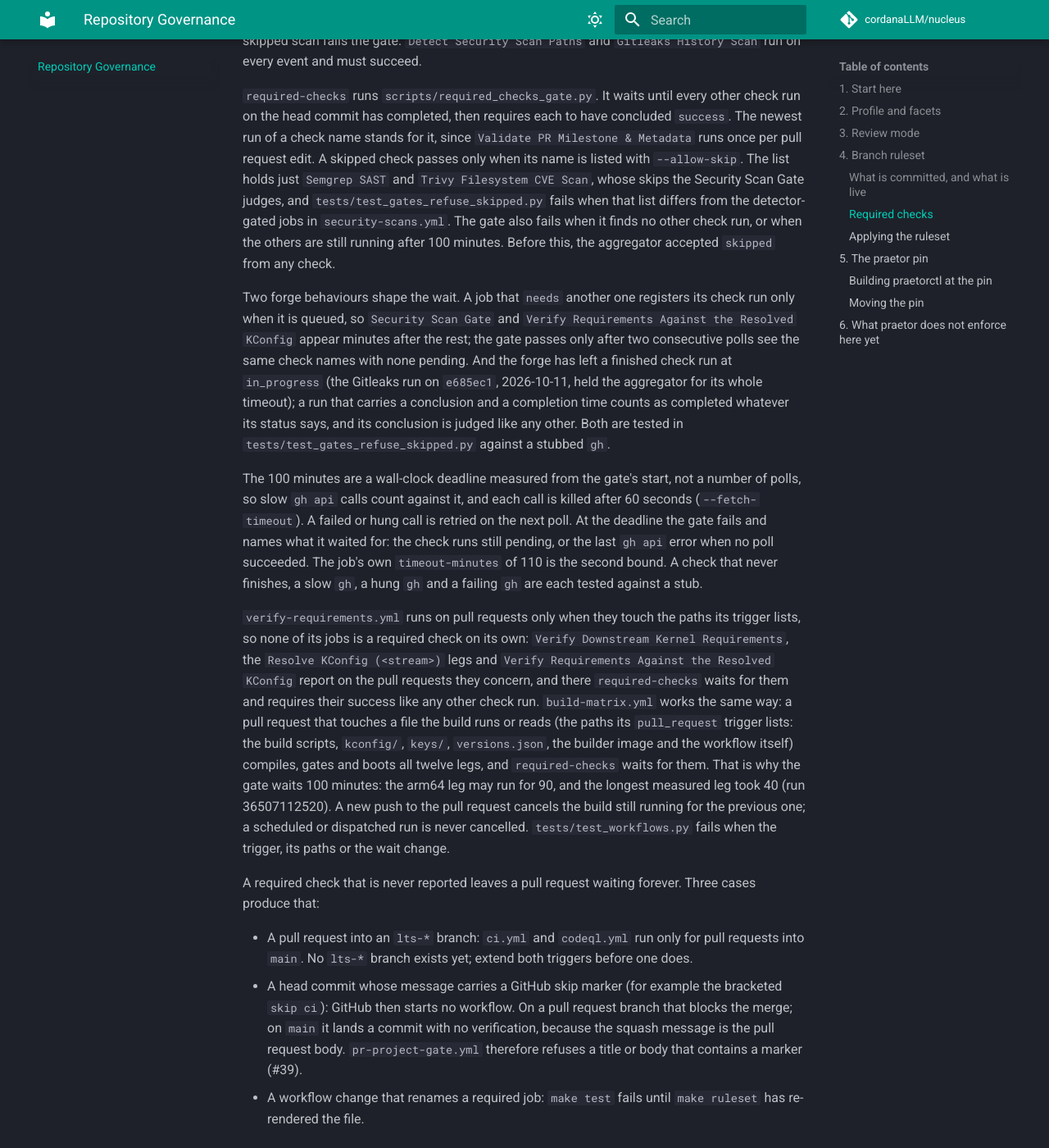
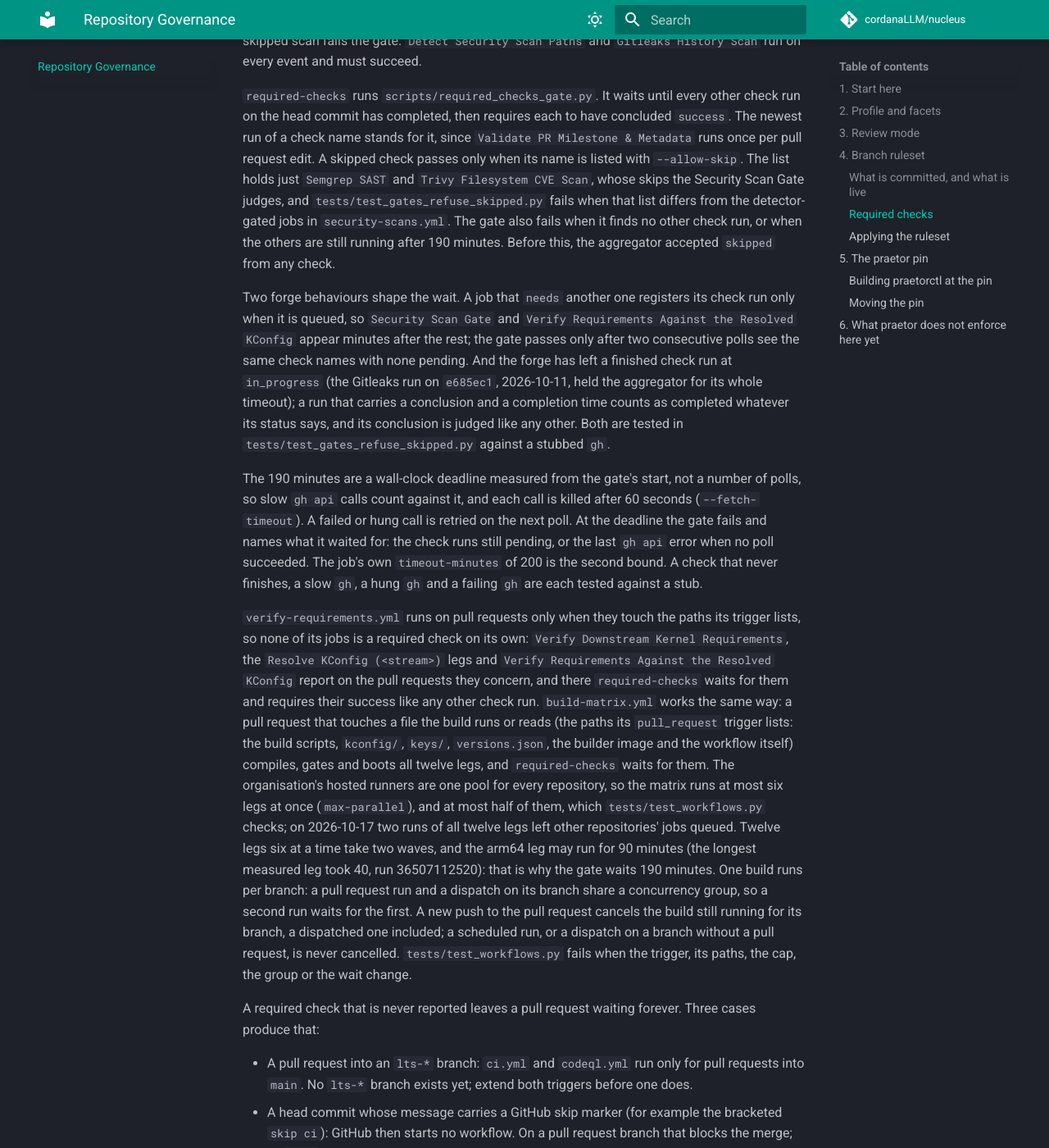
Before and after one commit to cordanaLLM/nucleus, an MkDocs documentation site: the page built from docs/repository-governance.md, in a window 1280 px wide and 1400 px high, scrolled down 3562 px. Shown: the whole window at 82% size. Built offline with MkDocs 1.6.1 and Material for MkDocs 9.7.7, drawn with Linux system fonts in a browser that asks for light colours; comment, search, counter and statistics services are not loaded.

Commit message:
ci(build-matrix): leave hosted runners to other repositories (#197)
Two runs of all twelve kernel legs on one branch (a pull request run
and a dispatch, 2026-10-17) held the organisation's hosted runners for
over an hour while other repositories' jobs queued.

- max-parallel: 6 on the kernel matrix, at most half its legs at once.
- One concurrency group per branch (head_ref, else ref_name), so a
  pull request run and a dispatch on its branch never overlap; a new
  push cancels the running build of its branch.
- required-checks waits 190 minutes for the two waves (job 200).

The workflow has no self-hosted runner set to move the legs to.
tests/test_workflows.py refuses a missing or over-half cap, the old
group and a wait shorter than the waves.

Signed-off-by: lusoris <lusoris@proton.me>

```diff
--- a/docs/repository-governance.md
+++ b/docs/repository-governance.md
@@ -118,7 +118,7 @@ request edit. A skipped check passes only when its name is listed with `--allow-
 list holds just `Semgrep SAST` and `Trivy Filesystem CVE Scan`, whose skips the Security Scan
 Gate judges, and `tests/test_gates_refuse_skipped.py` fails when that list differs from the
 detector-gated jobs in `security-scans.yml`. The gate also fails when it finds no other check
-run, or when the others are still running after 100 minutes. Before this, the aggregator
+run, or when the others are still running after 190 minutes. Before this, the aggregator
 accepted `skipped` from any check.
 
 Two forge behaviours shape the wait. A job that `needs` another one registers its check run
@@ -130,11 +130,11 @@ timeout); a run that carries a conclusion and a completion time counts as comple
 its status says, and its conclusion is judged like any other. Both are tested in
 `tests/test_gates_refuse_skipped.py` against a stubbed `gh`.
 
-The 100 minutes are a wall-clock deadline measured from the gate's start, not a number of
+The 190 minutes are a wall-clock deadline measured from the gate's start, not a number of
 polls, so slow `gh api` calls count against it, and each call is killed after 60 seconds
 (`--fetch-timeout`). A failed or hung call is retried on the next poll. At the deadline the gate
 fails and names what it waited for: the check runs still pending, or the last `gh api` error
-when no poll succeeded. The job's own `timeout-minutes` of 110 is the second bound. A check
+when no poll succeeded. The job's own `timeout-minutes` of 200 is the second bound. A check
 that never finishes, a slow `gh`, a hung `gh` and a failing `gh` are each tested against a stub.
 
 `verify-requirements.yml` runs on pull requests only when they touch the paths its trigger
@@ -145,10 +145,17 @@ for them and requires their success like any other check run. `build-matrix.yml`
 same way: a pull request that touches a file the build runs or reads (the paths its
 `pull_request` trigger lists: the build scripts, `kconfig/`, `keys/`, `versions.json`, the
 builder image and the workflow itself) compiles, gates and boots all twelve legs, and
-`required-checks` waits for them. That is why the gate waits 100 minutes: the arm64 leg may run
-for 90, and the longest measured leg took 40 (run 36507112520). A new push to the pull request
-cancels the build still running for the previous one; a scheduled or dispatched run is never
-cancelled. `tests/test_workflows.py` fails when the trigger, its paths or the wait change.
+`required-checks` waits for them. The organisation's hosted runners are one pool for every
+repository, so the matrix runs at most six legs at once (`max-parallel`), and at most half of
+them, which `tests/test_workflows.py` checks; on 2026-10-17 two runs of all twelve legs left
+other repositories' jobs queued. Twelve legs six at a time take two waves, and the arm64 leg
+may run for 90 minutes (the longest measured leg took 40, run 36507112520): that is why the
+gate waits 190 minutes. One build runs per branch: a pull request run and a dispatch on its
+branch share a concurrency group, so a second run waits for the first. A new push to the pull
+request cancels the build still running for its branch, a dispatched one included; a scheduled
+run, or a dispatch on a branch without a pull request, is never cancelled.
+`tests/test_workflows.py` fails when the trigger, its paths, the cap, the group or the wait
+change.
 
 A required check that is never reported leaves a pull request waiting forever. Three cases
 produce that:
```
Also changed, not shown: 3 other files.
